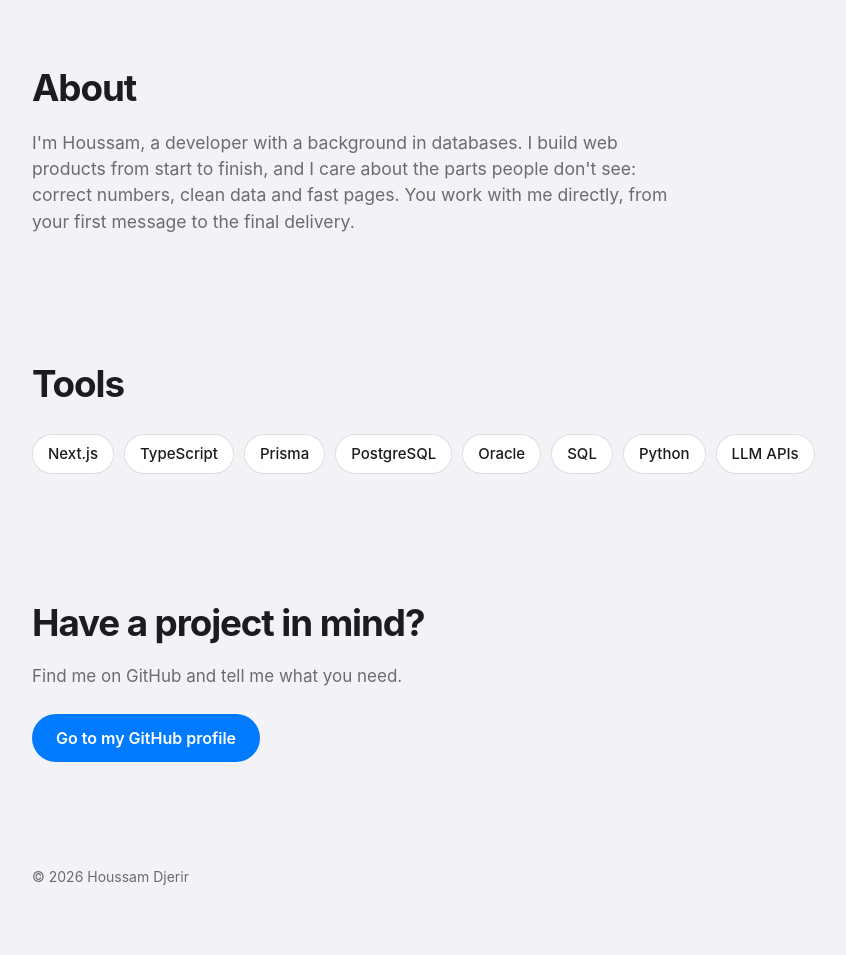
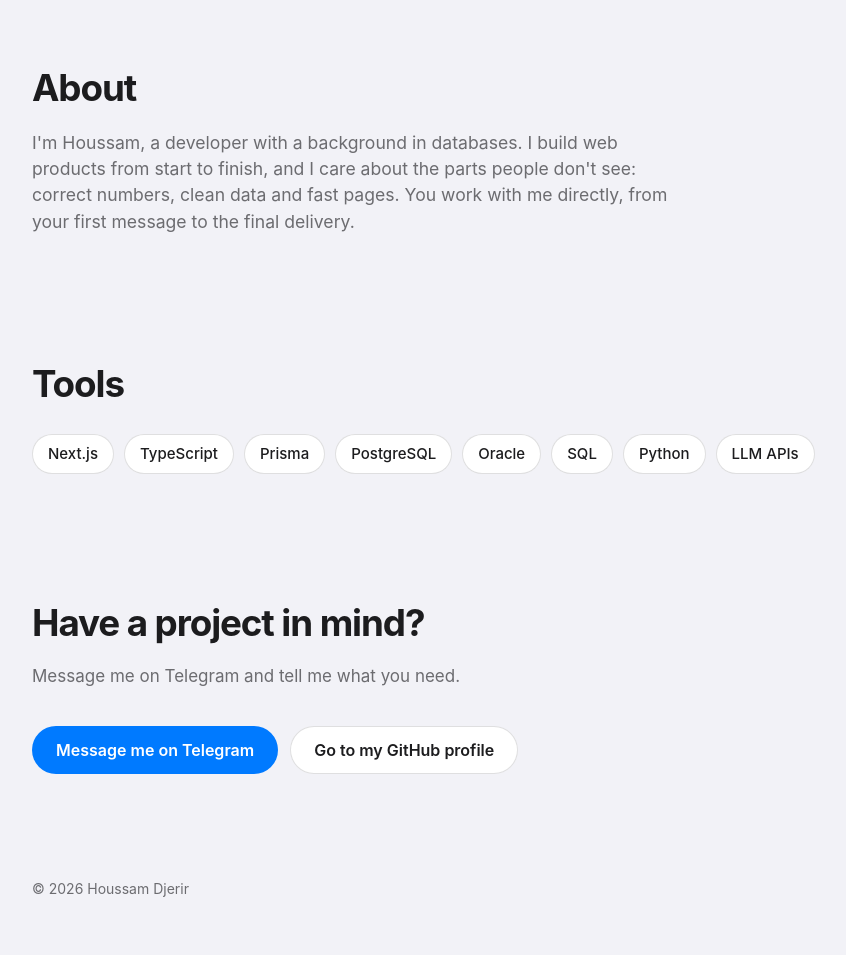
Before and after one commit to Sameeva/Sameeva.github.io, a plain HTML site: page index.html in a window 1280 px wide. Shown: the part 2369-3324 px from the top of the page, without its empty margins (128-974 px from the left). Drawn offline with Linux system fonts and the light colour scheme.

Commit message:
Add Telegram contact button

```diff
--- a/app.js
+++ b/app.js
@@ -30,7 +30,7 @@ const T = {
     "s2.title": "AI solutions", "s2.desc": "Chatbots, assistants and automations built on language models, wired into the tools you already use.",
     "s3.title": "Databases", "s3.desc": "Schema design, SQL queries and performance tuning.",
     "tools.title": "Tools",
-    "contact.title": "Have a project in mind?", "contact.body": "Find me on GitHub and tell me what you need.", "contact.cta": "Go to my GitHub profile",
+    "contact.title": "Have a project in mind?", "contact.body": "Message me on Telegram and tell me what you need.", "contact.tg": "Message me on Telegram", "contact.cta": "Go to my GitHub profile",
     "about.title": "About",
     "about.body": "I'm Houssam, a developer with a background in databases. I build web products from start to finish, and I care about the parts people don't see: correct numbers, clean data and fast pages. You work with me directly, from your first message to the final delivery.",
     "process.title": "How we work together",
@@ -84,7 +84,7 @@ const T = {
     "s2.title": "Solutions d'IA", "s2.desc": "Chatbots, assistants et automatisations basés sur des modèles de langage, intégrés aux outils que vous utilisez déjà.",
     "s3.title": "Bases de données", "s3.desc": "Conception de schémas, requêtes SQL et optimisation des performances.",
     "tools.title": "Outils",
-    "contact.title": "Un projet en tête ?", "contact.body": "Retrouvez-moi sur GitHub et dites-moi ce dont vous avez besoin.", "contact.cta": "Voir mon profil GitHub",
+    "contact.title": "Un projet en tête ?", "contact.body": "Écrivez-moi sur Telegram et dites-moi ce dont vous avez besoin.", "contact.tg": "Me écrire sur Telegram", "contact.cta": "Voir mon profil GitHub",
     "about.title": "À propos",
     "about.body": "Je suis Houssam, développeur avec une formation en bases de données. Je construis des produits web de bout en bout, et je soigne ce que les gens ne voient pas : des montants justes, des données propres et des pages rapides. Vous travaillez directement avec moi, de votre premier message à la livraison finale.",
     "process.title": "Comment on travaille ensemble",
@@ -138,7 +138,7 @@ const T = {
     "s2.title": "حلول الذكاء الاصطناعي", "s2.desc": "روبوتات محادثة ومساعدون وأتمتة مبنية على نماذج لغوية، مدمجة مع الأدوات التي تستخدمها أصلًا.",
     "s3.title": "قواعد البيانات", "s3.desc": "تصميم المخططات واستعلامات SQL وتحسين الأداء.",
     "tools.title": "الأدوات",
-    "contact.title": "هل لديك مشروع؟", "contact.body": "تجدني على GitHub، أخبرني بما تحتاجه.", "contact.cta": "افتح حسابي على GitHub",
+    "contact.title": "هل لديك مشروع؟", "contact.body": "راسلني على Telegram وأخبرني بما تحتاجه.", "contact.tg": "راسلني على Telegram", "contact.cta": "افتح حسابي على GitHub",
     "about.title": "نبذة عني",
     "about.body": "أنا حسام، مطوّر بخلفية في قواعد البيانات. أبني منتجات الويب من البداية إلى النهاية، وأهتم بما لا يراه الناس: أرقام صحيحة وبيانات نظيفة وصفحات سريعة. تتعامل معي مباشرة، من أول رسالة حتى التسليم النهائي.",
     "process.title": "كيف نعمل معًا",
--- a/index.html
+++ b/index.html
@@ -92,7 +92,10 @@
   <section id="contact" class="block contact">
     <h2 data-i18n="contact.title"></h2>
     <p data-i18n="contact.body"></p>
-    <a class="btn primary" href="https://github.com/Sameeva" target="_blank" rel="noopener" data-i18n="contact.cta"></a>
+    <div class="actions">
+      <a class="btn primary" href="https://t.me/houssam3105" target="_blank" rel="noopener" data-i18n="contact.tg"></a>
+      <a class="btn" href="https://github.com/Sameeva" target="_blank" rel="noopener" data-i18n="contact.cta"></a>
+    </div>
   </section>
 </main>
 
```
